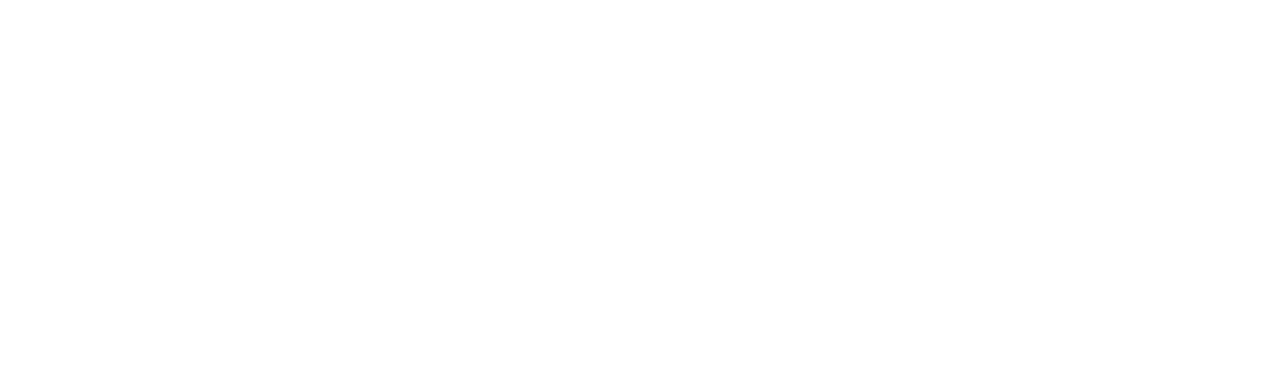
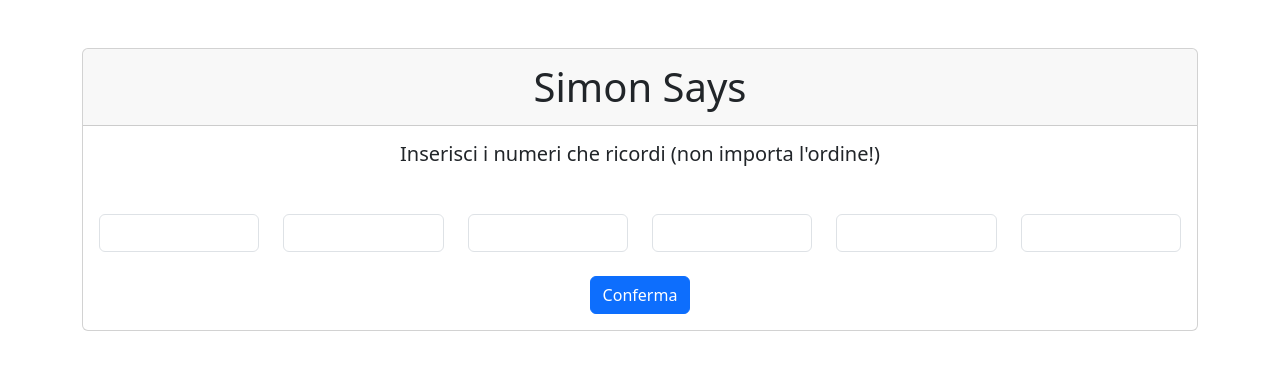
Before and after one commit to LeonardoR998/js-simon, a plain HTML site: page index.html in a window 1280 px wide. Drawn offline with nearby package versions, Linux system fonts and the light colour scheme.

Commit message:
add html card

```diff
--- a/index.html
+++ b/index.html
@@ -14,6 +14,67 @@
     <link rel="icon" type="image/x-icon" href="./logo-boolean.ico" />
   </head>
   <body>
+    <div class="container mt-5">
+      <div class="card text-center">
+        <div class="card-header fs-1">Simon Says</div>
+        <div class="card-body">
+          <h5 class="card-title">
+            Inserisci i numeri che ricordi (non importa l'ordine!)
+          </h5>
+          <div class="row mt-5">
+            <div class="col-2">
+              <input
+                class="form-control"
+                type="text"
+                placeholder=""
+                aria-label="default input example"
+              />
+            </div>
+            <div class="col-2">
+              <input
+                class="form-control"
+                type="text"
+                placeholder=""
+                aria-label="default input example"
+              />
+            </div>
+            <div class="col-2">
+              <input
+                class="form-control"
+                type="text"
+                placeholder=""
+                aria-label="default input example"
+              />
+            </div>
+            <div class="col-2">
+              <input
+                class="form-control"
+                type="text"
+                placeholder=""
+                aria-label="default input example"
+              />
+            </div>
+            <div class="col-2">
+              <input
+                class="form-control"
+                type="text"
+                placeholder=""
+                aria-label="default input example"
+              />
+            </div>
+            <div class="col-2">
+              <input
+                class="form-control"
+                type="text"
+                placeholder=""
+                aria-label="default input example"
+              />
+            </div>
+          </div>
+          <button type="button" class="btn btn-primary mt-4">Conferma</button>
+        </div>
+      </div>
+    </div>
     <script src="./JS/main.js"></script>
     <script
       src="https://cdn.jsdelivr.net/npm/bootstrap@5.3.3/dist/js/bootstrap.bundle.min.js"
```
